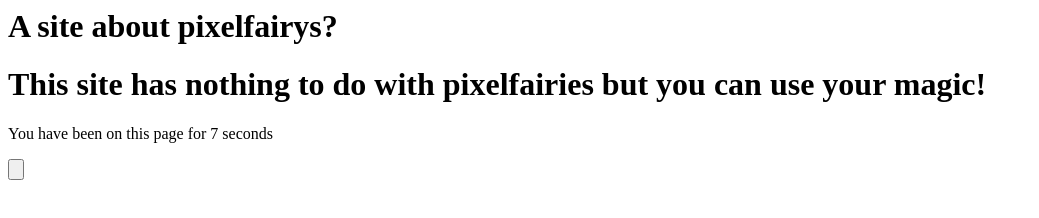
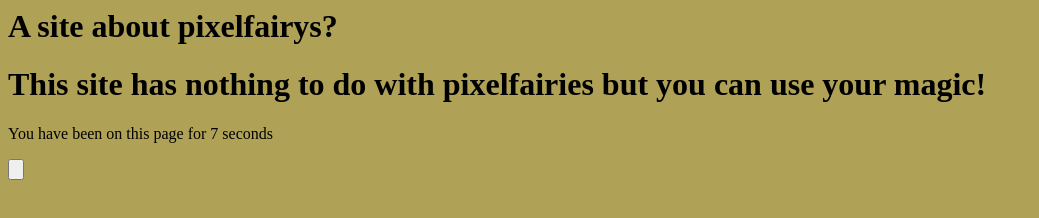
Before and after one commit to rileyalexis/pixelfairy, a plain HTML site: page index.html in a window 1280 px wide. Both pictures are taken after a click on the button 16 px from the left and 169 px from the top of the page. Shown: the whole page, without its empty margins (0-1039 px from the left). Drawn offline with Linux system fonts and the light colour scheme.

Commit message:
Update index.html

```diff
--- a/index.html
+++ b/index.html
@@ -7,7 +7,7 @@
 
 <script>
 function changecolor(){
-  document.body.style.backgroundColor = rgb(Math.floor(Math.random() * 256),Math.floor(Math.random() * 256),Math.floor(Math.random() * 256))
+  document.body.style.backgroundColor = "rgb(" + Math.floor(Math.random() * 256) + "," + Math.floor(Math.random() * 256) + "," + Math.floor(Math.random() * 256) + ")"
 }
 var time = 1
 function myFunction() {
```
